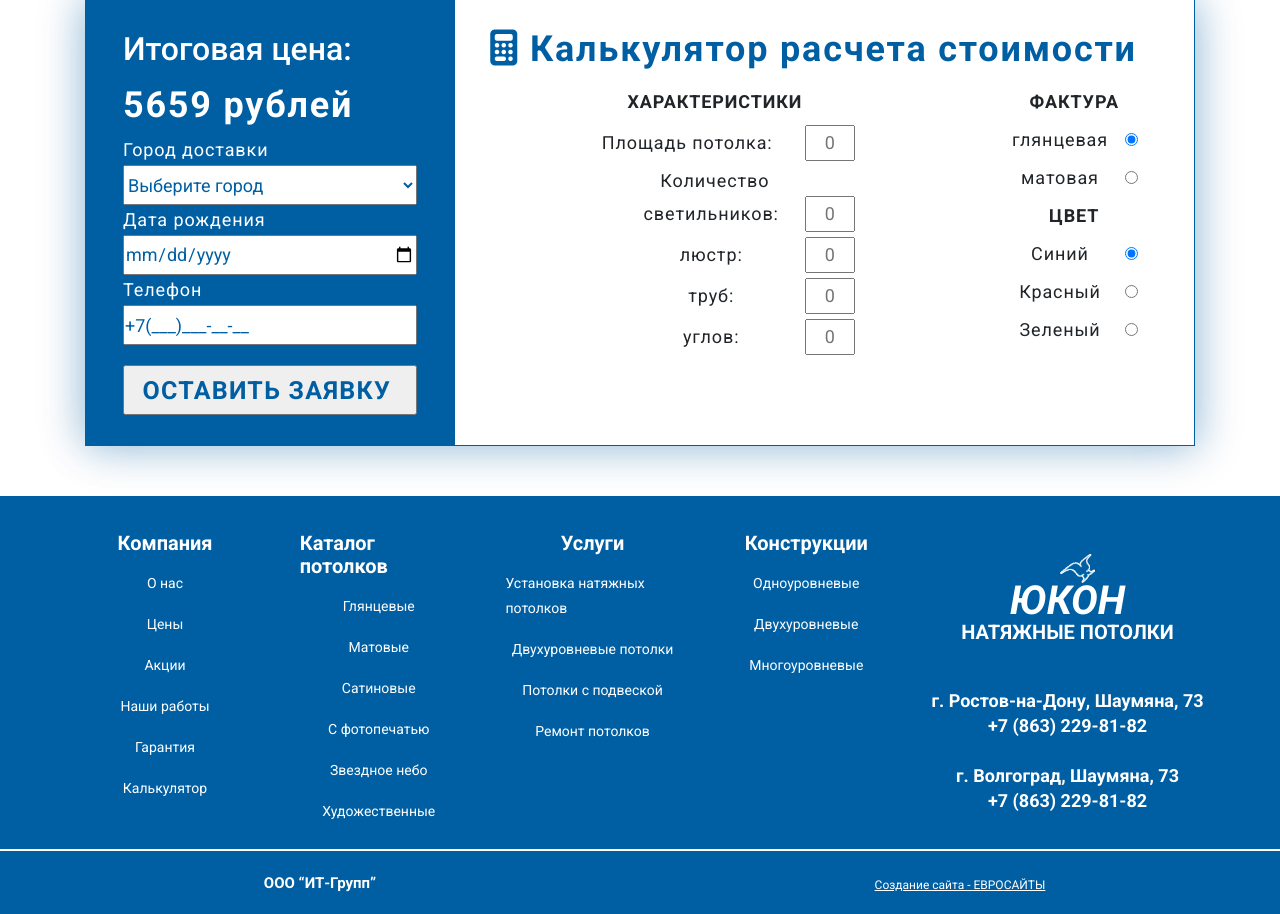
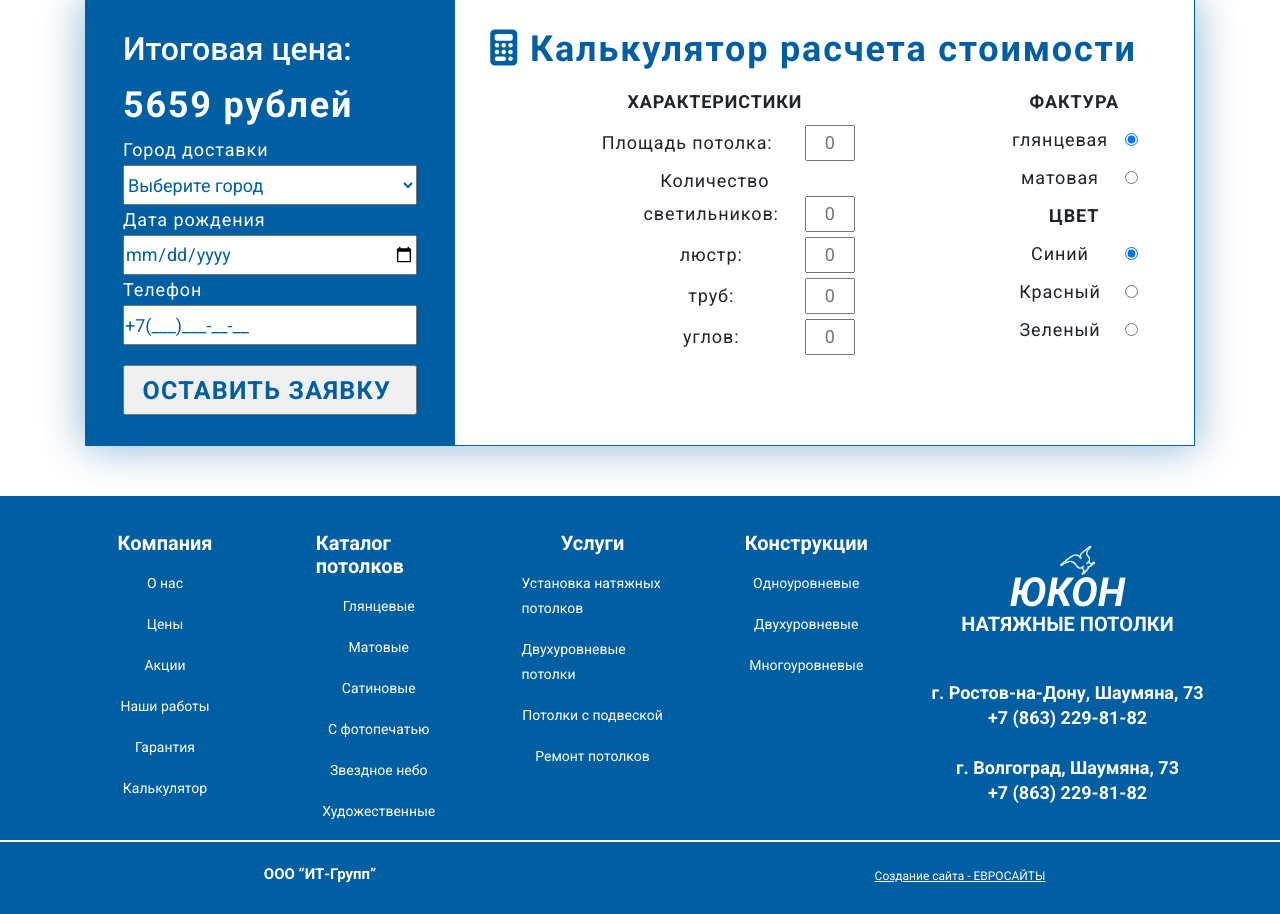
Before and after one commit to alexkart-hub/firecode-learning-stage-1, a PHP site: page / in a window 1280 px wide. Shown: the part 276-1190 px from the top of the page. After the commit the page ends 1159 px from the top, so only its background shows below. Run offline with PHP 8.4, Linux system fonts and the light colour scheme; some libraries are stand-ins or nearby versions.

Commit message:
Подправил верстку. IE11 почти полностью работает

```diff
--- a/Stage1/css/style.css
+++ b/Stage1/css/style.css
@@ -181,6 +181,8 @@ img {
       padding: 0; }
     .footer .wrap_header .navbar-toggler-icon {
       color: #ffffff; }
+  .footer .navbar-expand-lg {
+    flex-flow: column; }
   .footer .nav-link.header {
     color: #ffffff;
     font-weight: regular;
--- a/Stage1/index.html
+++ b/Stage1/index.html
@@ -178,11 +178,13 @@
     <!-- /.content container -->
 
     <footer class="footer">
+        <!-- < class="navbar navbar-expand-lg"> -->
+
+        <div class="container">
+            <!-- <nav class="navbar"> -->
+            <div class="row d-flex justify-content-between">
+                <div class="col-lg-2 col-md-3 col-sm-6">
                     <nav class="navbar navbar-expand-lg">
-            <div class="container">
-                <div class="row d-flex justify-content-between">
-
-                    <div class="col-lg-2 col-md-3 col-sm-6">
                         <div class="wrap_header justify-content-center">
                             <a href="#" class="nav-link header">Компания</a>
                             <button class="navbar-toggler" type="button" data-toggle="collapse" data-target="#navbarToggler1" aria-controls="navbarToggler1" aria-expanded="false" aria-label="Toggle navigation">
@@ -211,8 +213,12 @@
                                 <a class="nav-link" href="#">Калькулятор</a>
                             </li>
                         </ul>
+
+                    </nav>
                 </div>
+                <!-- /.col-lg-2 -->
                 <div class="col-lg-2 col-md-3 col-sm-6">
+                    <nav class="navbar navbar-expand-lg">
                         <div class="wrap_header justify-content-center">
                             <a href="#" class="nav-link header">Каталог потолков</a>
                             <button class="navbar-toggler" type="button" data-toggle="collapse" data-target="#navbarToggler2" aria-controls="navbarToggler2" aria-expanded="false" aria-label="Toggle navigation">
@@ -220,7 +226,6 @@
                          </button>
                         </div>
                         <ul class="nav navbar-nav flex-column collapse navbar-collapse" id="navbarToggler2">
-
                             <li class="nav-item">
                                 <a class="nav-link active" href="#">Глянцевые</a>
                             </li>
@@ -240,8 +245,11 @@
                                 <a class="nav-link" href="#">Художественные</a>
                             </li>
                         </ul>
+                    </nav>
                 </div>
+                <!-- /.col-lg-2 -->
                 <div class="col-lg-2 col-md-3 col-sm-6">
+                    <nav class="navbar navbar-expand-lg">
                         <div class="wrap_header justify-content-center">
                             <a href="#" class="nav-link header">Услуги</a>
                             <button class="navbar-toggler" type="button" data-toggle="collapse" data-target="#navbarToggler3" aria-controls="navbarToggler3" aria-expanded="false" aria-label="Toggle navigation">
@@ -249,7 +257,6 @@
                             </button>
                         </div>
                         <ul class="nav navbar-nav flex-column collapse navbar-collapse" id="navbarToggler3">
-
                             <li class="nav-item">
                                 <a class="nav-link active" href="#">Установка натяжных потолков</a>
                             </li>
@@ -263,12 +270,17 @@
                                 <a class="nav-link" href="#">Ремонт потолков</a>
                             </li>
                         </ul>
+                    </nav>
                 </div>
+                <!-- /.col-lg-2 -->
                 <div class="col-lg-2 col-md-3 col-sm-6">
+                    <nav class="navbar navbar-expand-lg">
                         <div class="wrap_header justify-content-center">
                             <a href="#" class="nav-link header">Конструкции</a>
                             <button class="navbar-toggler" type="button" data-toggle="collapse" data-target="#navbarToggler4" aria-controls="navbarToggler4" aria-expanded="false" aria-label="Toggle navigation">
-                        <span class="navbar-toggler-icon"><i class="fas fa-angle-double-down"></i></span>
+                            <span class="navbar-toggler-icon">
+                            <i class="fas fa-angle-double-down"></i>
+                            </span>
                             </button>
                         </div>
                         <ul class="nav navbar-nav flex-column collapse navbar-collapse" id="navbarToggler4">
@@ -283,7 +295,9 @@
                                 <a class="nav-link" href="#">Многоуровневые</a>
                             </li>
                         </ul>
+                    </nav>
                 </div>
+                <!-- /.col-lg-2 -->
                 <div class="col-lg-3">
                     <div class="container">
                         <div class="row">
@@ -302,9 +316,11 @@
                         </div>
                     </div>
                 </div>
+                <!-- /.col-lg-3 -->
             </div>
+            <!-- /.row -->
         </div>
-        </nav>
+        <!-- /.container -->
         <div class="container-fluid">
             <div class="row justify-content-around align-items-center footer_line">
                 <div class="col-md-5 col-12 text-center">
--- a/Stage1/scss/style.scss
+++ b/Stage1/scss/style.scss
@@ -209,6 +209,9 @@ img {
             color: #ffffff;
         }
     }
+    .navbar-expand-lg {
+        flex-flow: column;
+    }
     .nav-link.header {
         color: #ffffff;
         font-weight: regular;
```
Also changed, not shown: Stage1/storage/footer.html (added). Lines whose indentation alone changed are shown as unchanged.
